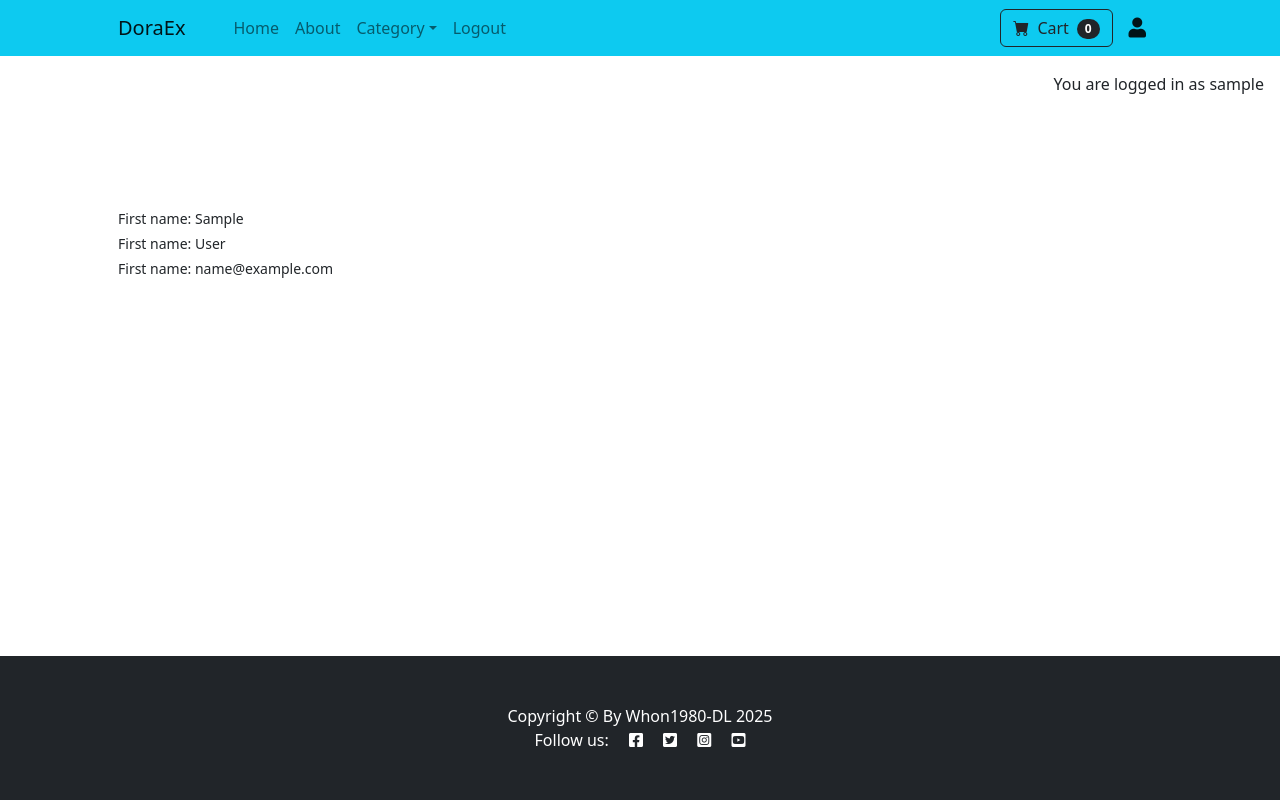
After one commit to Whon1980-DL/doraex_app, a Django app: page /customer_profile/ in a window 1280 px wide. The commit adds this page. Run offline with Django 4.2, Linux system fonts and the light colour scheme; the visitor is signed in with stand-in values (Sample User, id 1); data comes from the database, SQL or seed files in the repository; some libraries are stand-ins or nearby versions.

Commit message:
Add customer profile page

```diff
--- a/shop/admin.py
+++ b/shop/admin.py
@@ -18,6 +18,6 @@ class GadgetAdmin(SummernoteModelAdmin):
 
 @admin.register(Customer)
 class CustomerAdmin(admin.ModelAdmin):
-    list_display = ('first_name', 'last_name', 'age')
+    list_display = ('customer', 'first_name', 'last_name', 'age')
     search_fields = ['last_name']
     list_filter = ('age',)
--- a/shop/templates/shop/category.html
+++ b/shop/templates/shop/category.html
@@ -39,7 +39,7 @@
                             </div>
                             <!-- Product actions-->
                             <div class="card-footer p-4 pt-0 border-top-0 bg-transparent">
-                                <div class="text-center"><a class="btn btn-outline-dark mt-auto" href="#">View</a></div>
+                                <div class="text-center"><a class="btn btn-outline-dark mt-auto" href="{% url 'gadget_view' gadget.slug %}">View</a></div>
                             </div>
                         </div>
                     </div>
--- /dev/null
+++ b/shop/templates/shop/customer_profile.html
@@ -0,0 +1,19 @@
+{% extends "base.html" %}
+{% load static %}
+
+{% block content %}
+<!-- Product section-->
+<section class="py-5">
+    <div class="container px-4 px-lg-5 my-5">
+        <div class="row gx-4 gx-lg-5 align-items-center">
+            <div class="col-md-6">
+                <div class="small mb-1">First name: {{ customer.first_name }}</div>
+                <div class="small mb-1">First name: {{ customer.last_name }}</div>
+                <div class="small mb-1">First name: {{ customer.email }}</div>
+                </div>
+            </div>
+        </div>
+    </div>
+</section>
+
+{% endblock %}
--- a/shop/templates/shop/index.html
+++ b/shop/templates/shop/index.html
@@ -29,9 +29,9 @@
                             <img class="card-img-top" src="{% static 'images/default.jpg' %}" alt="placeholder"/>
                             <!-- Product details-->
                             <div class="card-body p-4">
-                                <div class="text-center">
+                                <div class="text-center text-secondary">
                                     <!-- Product name-->
-                                    <h3 class="fw-bolder">{{ gadget.gadget_name }}</h3>
+                                    <h3 class="fw-bolder ">{{ gadget.gadget_name }}</h3>
                                     <!-- Gadget short description-->
                                     <h6>{{ gadget.short_description }}</h6>
                                     <!-- Product price-->
--- a/shop/urls.py
+++ b/shop/urls.py
@@ -3,6 +3,7 @@ from django.urls import path
 
 urlpatterns = [
     path('', views.GadgetList.as_view(), name='home'),
+    path('customer_profile/', views.customer_profile, name='customer_profile'),
     path('category/<str:dl>', views.category, name='category'),
     path('<slug:slug>/', views.gadget_view, name='gadget_view'),
 ]
--- a/shop/views.py
+++ b/shop/views.py
@@ -1,6 +1,6 @@
 from django.shortcuts import render, get_object_or_404
 from django.views import generic
-from .models import Gadget, Category
+from .models import Gadget, Category, Customer, User
 
 
 # Create your views here.
@@ -39,3 +39,9 @@ def gadget_view(request, slug):
         "shop/gadget_view.html",
         {"gadget": gadget},
     )
+
+
+def customer_profile(request):
+    # Grab the category from the url
+    customer = User.objects.get(id=request.user.id)
+    return render(request, 'shop/customer_profile.html', {'customer': customer})
--- a/templates/base.html
+++ b/templates/base.html
@@ -78,6 +78,7 @@
                         <span class="badge bg-dark text-white ms-1 rounded-pill">0</span>
                     </button>
                 </form>
+                <a class="navbar-brand" href="{% url 'customer_profile' %}"><i class="fas fa-user ms-3"></i></a>
             </div>
         </div>
     </nav>
```
Also changed, not shown: shop/templates/shop/gadget_view.html (+12 -3 lines).
